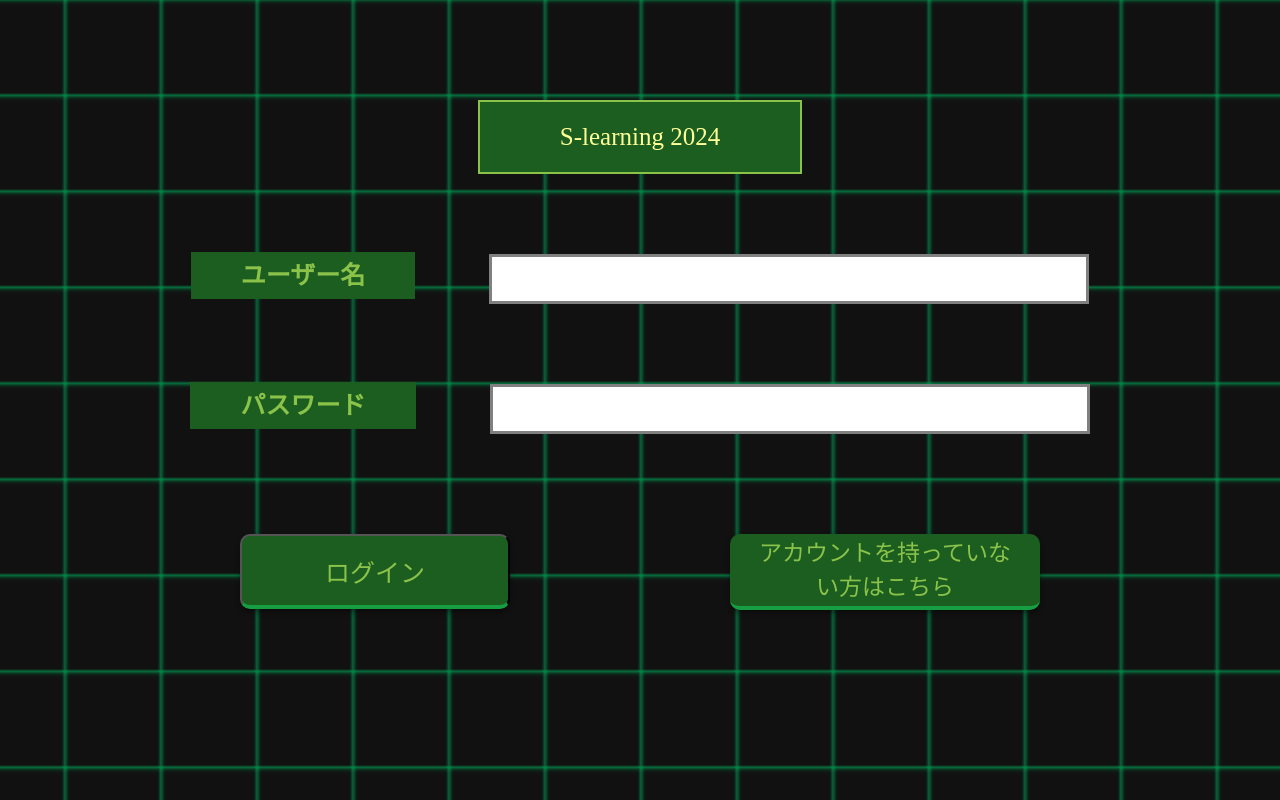
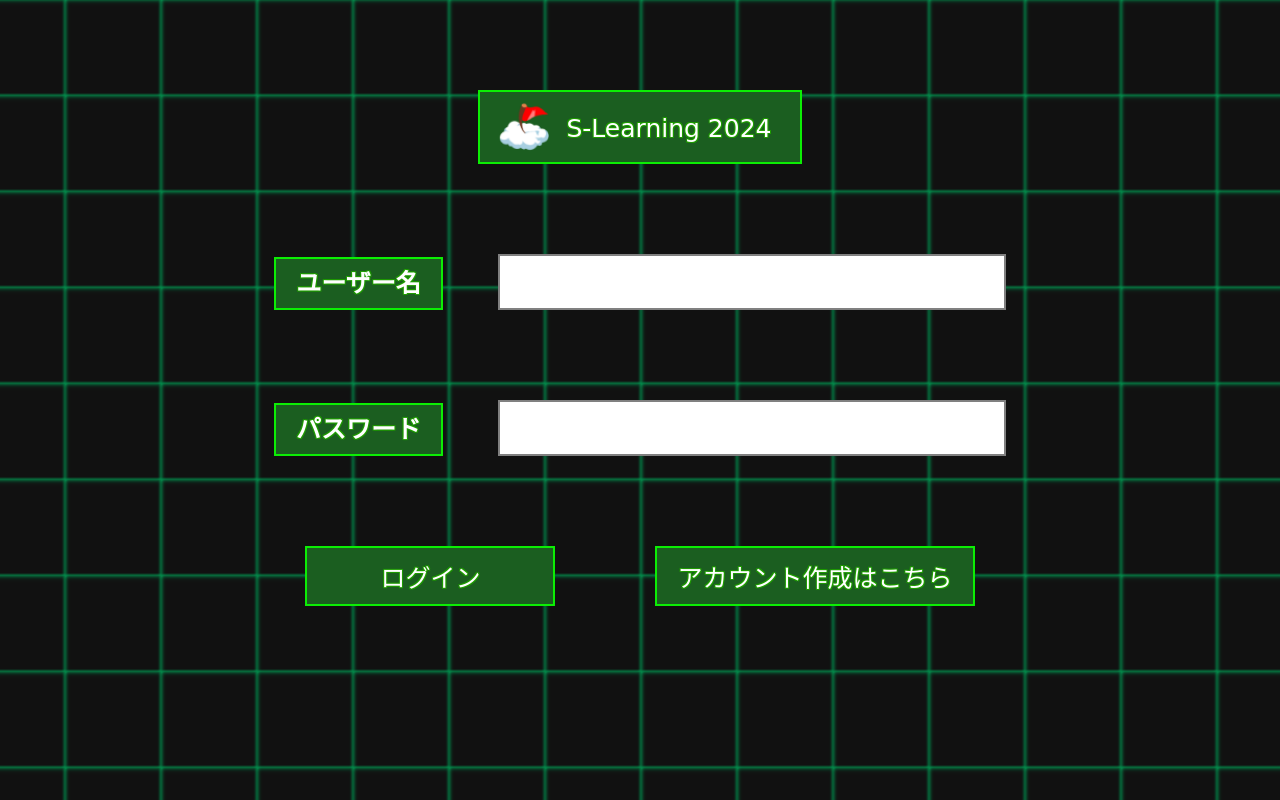
Before and after one commit to yaka2021/S-Learning2024-2, a PHP site: page /2022/f_login.php in a window 1280 px wide. Run offline with PHP 8.4, Linux system fonts and the light colour scheme.

Commit message:
デザインを修正しました。

```diff
--- a/_css/login.css
+++ b/_css/login.css
@@ -1,9 +1,111 @@
+:root{
+	--text-color1: #0a380a;
+	--text-shadow: #1e9b00;
+	--cyber-green: #0cee04;
+	--clear-color: white;
+	--clear-shadow: #00008888;
+	--back-color: #071b15;
+	--pop-back: black
+}
+
 body {
   margin: 0;
   padding: 0;
-  background-color: rgb(145, 130, 130);
-  background-image: url(../cyberBack.png);
+	background-image: url(../_topImg/cyberBack.png);
   animation: popLoop 5s infinite linear;
+	font-family: cursive;
+  color: var(--clear-color);
+  text-shadow:	1px 1px var(--text-shadow), -1px 1px var(--text-shadow),
+					      1px -1px var(--text-shadow), -1px -1px var(--text-shadow);
+}
+
+main{
+  margin-top: 90px;
+}
+
+.SignIn_main-div {
+  margin: 0 auto;
+  width: 300px;
+  height: 50px;
+  font-size: 25px;
+  text-align: center;
+  border: 2px solid var(--cyber-green);
+  background: #1b5e20;
+  padding: 10px;
+}
+
+span {
+  margin: 10px;
+  position: relative;
+	bottom: 15px;
+}
+
+.SignIn_main-div_1-3 {
+  text-align: center;
+  margin-top: 90px;
+}
+
+.SignIn-main-div-label {
+  position: relative;
+  top:5px;
+  margin-right: 50px;
+  padding: 10px 20px;
+  font-size: 25px;
+  font-weight: bold;
+  text-align: center;
+  background: #1b5e20;
+  border: 2px solid var(--cyber-green);
+}
+
+.main-div-input {
+  height: 50px;
+  width: 500px;
+  font-size: 100%;
+  border: gray 2px solid;
+}
+
+.main-div_1-4 {
+  margin-top: 90px;
+  display: flex;
+  justify-content: center;
+}
+
+.main-div-div_1-1 {
+  width:250px;
+  padding: 10px 20px;
+  font-size: 25px;
+  text-align: center;
+  color: var(--clear-color);
+  background: #1b5e20;
+  border: 2px solid var(--cyber-green);
+  text-shadow:	1px 1px var(--text-shadow), -1px 1px var(--text-shadow),
+					      1px -1px var(--text-shadow), -1px -1px var(--text-shadow);
+  transition: 0.3s;
+  margin-right: 100px;
+}
+
+.Btn_Atag {
+  text-decoration: none;
+}
+
+.main-div-div_1-2 {
+  padding: 10px 20px;
+  font-size: 25px;
+  text-align: center;
+  color: var(--clear-color);
+  background: #1b5e20;
+  border: 2px solid var(--cyber-green);
+  transition: 0.3s;
+}
+
+.main-div-div_1-1:active,
+.main-div-div_1-2:active{
+  background-color: var(--cyber-green);
+}
+
+.main-div-div_1-1:hover,
+.main-div-div_1-2:hover{
+  opacity: 0.7;
 }
 
 @keyframes popLoop {
@@ -15,106 +117,3 @@ body {
     background-position-x: 0
   }
 }
-
-
-.main-div_mainScreen {
-  width: 100%;
-  margin: 100px auto;
-  text-align: center;
-}
-
-.SignIn_main-div {
-  margin: auto;
-  height: 50px;
-  width: 300px;
-  font-size: 25px;
-  text-align: center;
-  color: rgb(255, 255, 152);
-  border: 2px solid #8bc34a;
-  background: #1b5e20;
-  padding: 10px;
-}
-
-.SignIn_main-div_1-3 {
-  margin-top: 80px;
-}
-
-.SignIn-main-div-label {
-  margin-right: 70px;
-  height: 50px;
-  width: 350px;
-  padding: 10px 50px;
-  font-size: 25px;
-  text-align: center;
-  font-weight: bold;
-  color: #8bc34a;
-  background: #1b5e20;
-}
-
-span {
-  line-height: 50px;
-}
-
-.main-div-input {
-  height: 50px;
-  width: 600px;
-  font-size: 100%;
-  color: rgb(145, 130, 130);
-  border: gray 3px solid;
-}
-
-.main-div-div_1-1 {
-  height: 75px;
-  width: 270px;
-  padding: 0 20px;
-  font-size: 25px;
-  text-align: center;
-  color: #8bc34a;
-  border-radius: 10px;
-  background: #1b5e20;
-
-  border-bottom: 4px solid #179e43;
-  transition: 0.3s;
-  box-shadow: 0px 3px 5px 0px rgba(0, 0, 0, 0.4);
-  margin-right: 220px;
-  text-decoration: none;
-}
-
-.main-div-div_1-2 {
-  height: 72px;
-  width: 270px;
-  padding: 0 20px;
-  font-size: 23px;
-  text-align: center;
-  color: #8bc34a;
-  border-radius: 10px;
-  background: #1b5e20;
-  border-bottom: 4px solid #179e43;
-  transition: 0.3s;
-  box-shadow: 0px 3px 5px 0px rgba(0, 0, 0, 0.4);
-  text-decoration: none;
-}
-
-
-.main-div-div_1-1:hover {
-  box-shadow: 0 0 rgba(0, 0, 0, 0.4);
-  border-bottom-width: 2px;
-  transform: translateY(2px);
-}
-
-
-.main-div-div_1-2:hover {
-  box-shadow: 0 0 rgba(0, 0, 0, 0.4);
-  border-bottom-width: 2px;
-  transform: translateY(2px);
-}
-
-.Btn_Atag {
-  text-decoration: none;
-}
-
-.main-div_1-4 {
-  margin-top: 100px;
-  display: flex;
-  justify-content: center;
-}
--- a/f_login.php
+++ b/f_login.php
@@ -1,11 +1,14 @@
-<html>
+<!DOCTYPE HTML>
+<html lang="ja">
     <head>
         <link  rel="stylesheet" type="text/css" href="_css/login.css">
     </head>
     <body>
         <main>
-            <div class="main-div_mainScreen">
-                    <div class="SignIn_main-div"><span>S-learning 2024</span></div>
+            <div class="SignIn_main-div">
+            <img src="_topImg/favicon.ico" alt="icon" width="50" height="50">
+                <span>S-Learning 2024</span>
+            </div>
             <form action="_background/b_login.php" method="post">
                 <div class="SignIn_main-div_1-3">
                     <label class="SignIn-main-div-label">ユーザー名</label>
@@ -17,14 +20,15 @@
                 </div>
                 <div class="main-div_1-4">
                     <input type="submit" class="main-div-div_1-1" value="ログイン" />
-                      <a class="Btn_Atag" href="f_create_user.php"><div class="main-div-div_1-2">
-                        アカウントを持っていない方はこちら</div></a>
+                    <a class="Btn_Atag" href="f_create_user.php">
+                        <div class="main-div-div_1-2">アカウント作成はこちら</div>
+                    </a>
                 </div>
             </form>
-            </div>
         </main>
     </body>
 </html>
+
 <?php
     if (session_status() == PHP_SESSION_NONE) {
         session_start();
```
Lines whose indentation alone changed are shown as unchanged.
